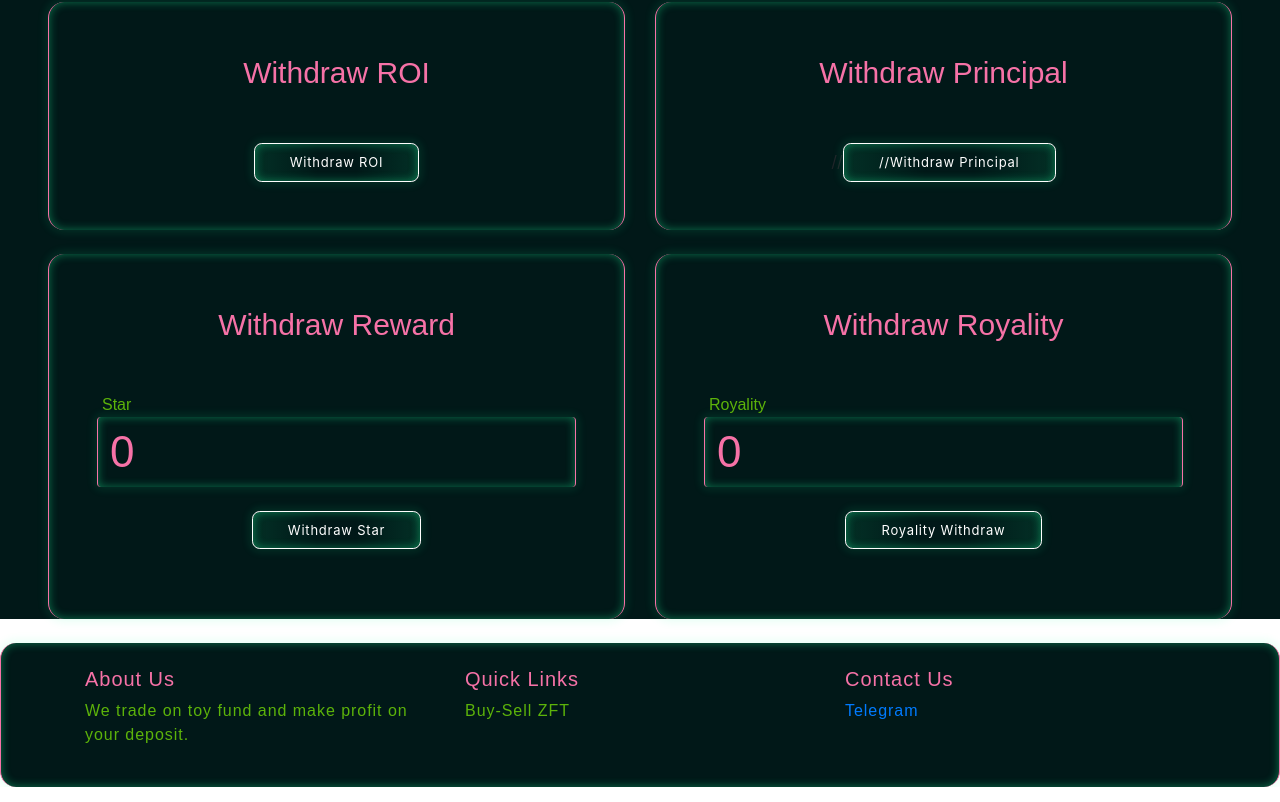
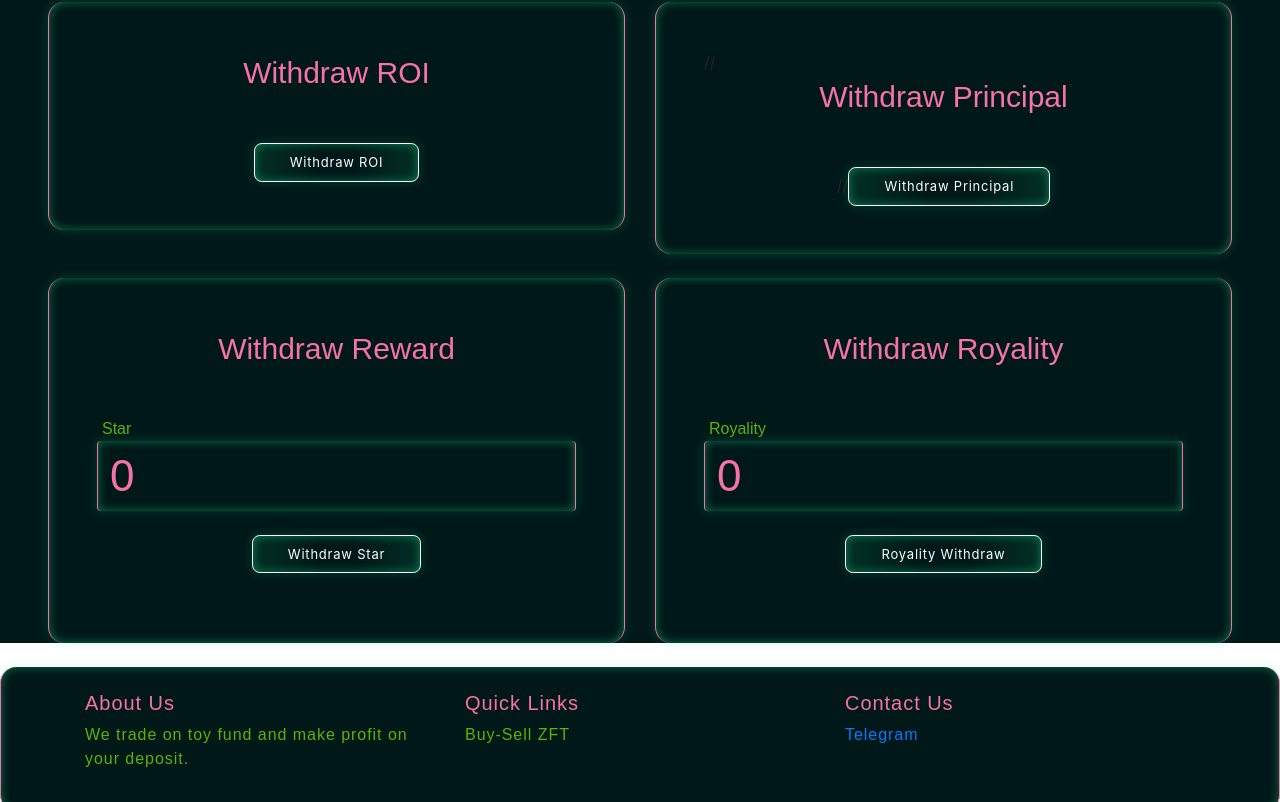
Before and after one commit to lexeach/MetaSpace_ROI, a React (Create React App) app: page / in a window 1280 px wide. Shown: the part 2232-3034 px from the top of the page. Built offline with nearby package versions, Linux system fonts and the light colour scheme.

Commit message:
Update Dashboard.js

```diff
--- a/src/components/Dashboard.js
+++ b/src/components/Dashboard.js
@@ -1421,10 +1421,10 @@ const Dashboard = () => {
           {/* {(users.length > 0 ? Number(users[0].value) : 0) > 0 && ( */}
           <div id="onlyExamQualifier1" className="col-lg-6 mt-4">
             <div className="swap-wrap p-5">
-              <div className="swap-head text-center">Withdraw Principal</div>
+              //<div className="swap-head text-center">Withdraw Principal</div>
               <div className="pay text-center mt-5">
                 //<button className="mybtn1" onClick={handleWithdrawPrincipal}>
-                  //Withdraw Principal
+                  Withdraw Principal
                 </button>
               </div>
             </div>
```
